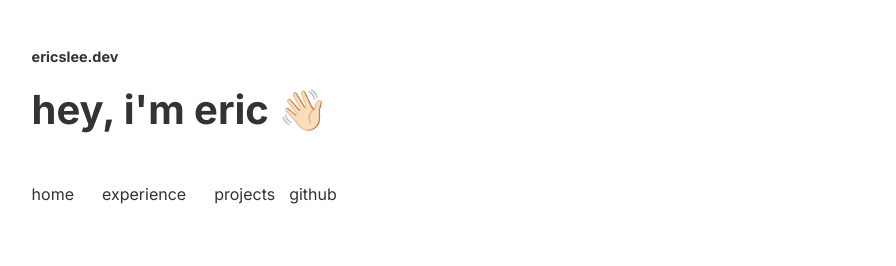
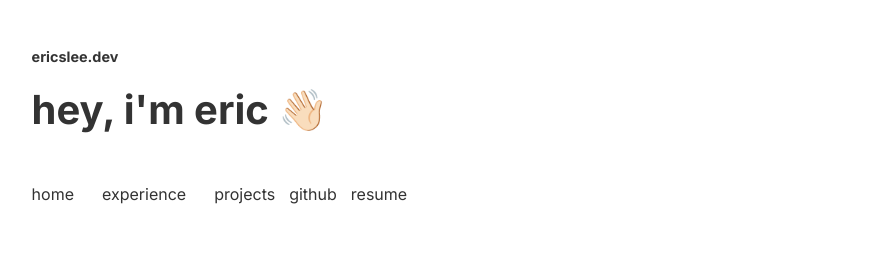
Before and after one commit to ericslee1207/ericlee.dev, a React (Create React App) app: page / in a window 1280 px wide. Shown: the top 266 px of the page, without its empty margins (186-1082 px from the left). Built offline with nearby package versions, Linux system fonts and the light colour scheme.

Commit message:
add resume

```diff
--- a/src/components/Header.js
+++ b/src/components/Header.js
@@ -30,17 +30,17 @@ function Header() {
                 </a>
               </li>
             </li>
-            {/* <li>
+            <li>
               <li>
                 <a
-                  href="S_Resume_Eric_Lee.pdf"
+                  href="A_Resume_Eric_Lee.pdf"
                   target="_blank"
                   rel="noreferrer"
                 >
                   resume
                 </a>
               </li>
-            </li> */}
+            </li>
           </ul>
         </nav>
       </header>
```
Also changed, not shown: 2 other files (tests, documents, lock files or other folders).
